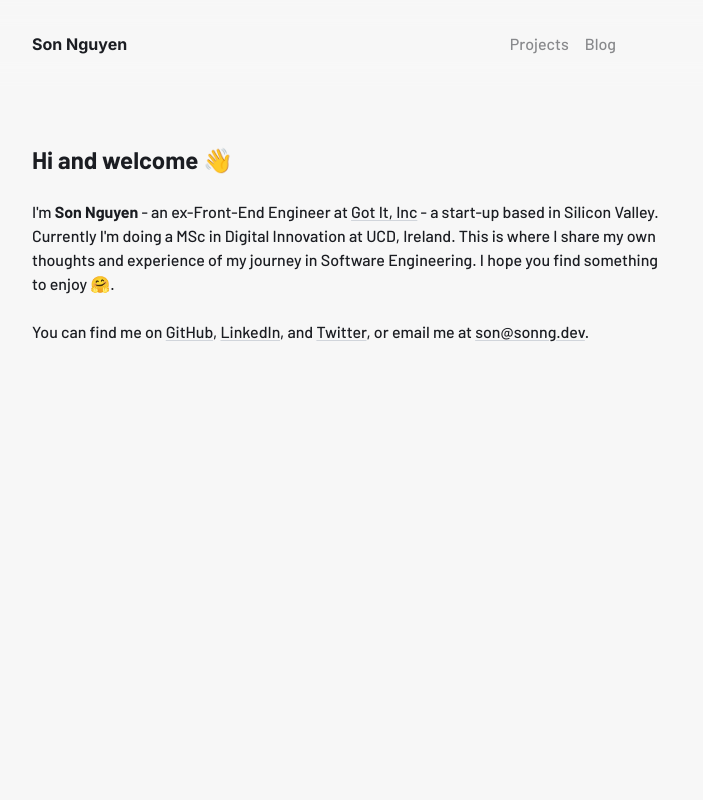
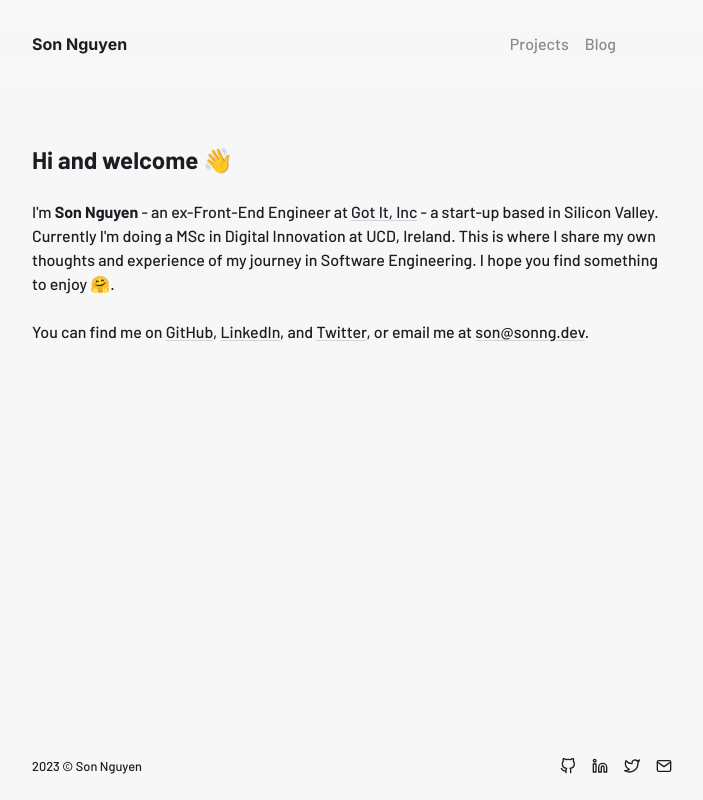
Before and after one commit to sonngdev/personal-website-23, a Next.js app: page / in a window 1280 px wide. Shown: the whole page, without its empty margins (288-991 px from the left). Built offline with nearby package versions, Linux system fonts and the light colour scheme; no server answers.

Commit message:
feat: Add footer

```diff
--- /dev/null
+++ b/components/footer.tsx
@@ -0,0 +1,29 @@
+import { GitHub, Linkedin, Twitter, Mail } from 'react-feather';
+import Container from 'components/container';
+
+export default function Footer() {
+  return (
+    <footer className="py-6">
+      <Container>
+        <div className="flex flex-col items-center gap-y-4 lg:flex-row lg:justify-between">
+          <div className="flex gap-x-4 lg:order-2">
+            <a href="https://github.com/thanhsonng" target="_blank" rel="noreferrer">
+              <GitHub size={16} />
+            </a>
+            <a href="https://www.linkedin.com/in/thanhsonng/" target="_blank" rel="noreferrer">
+              <Linkedin size={16} />
+            </a>
+            <a href="https://twitter.com/thanhsonng211" target="_blank" rel="noreferrer">
+              <Twitter size={16} />
+            </a>
+            <a href="mailto:son@sonng.dev" target="_blank" rel="noreferrer">
+              <Mail size={16} />
+            </a>
+          </div>
+
+          <small className="lg:order-1">{`${new Date().getFullYear()} © Son Nguyen`}</small>
+        </div>
+      </Container>
+    </footer>
+  );
+}
--- a/pages/_app.tsx
+++ b/pages/_app.tsx
@@ -3,7 +3,8 @@ import 'styles/rose-pine/prism-rose-pine-moon.css';
 
 import type { AppProps } from 'next/app';
 import Head from 'next/head';
-import Header from '../components/header';
+import Header from 'components/header';
+import Footer from 'components/footer';
 import { Auth0Provider } from '@auth0/auth0-react';
 import { ThemeProvider } from 'contexts/theme';
 
@@ -50,11 +51,15 @@ export default function MyApp({ Component, pageProps }: AppProps) {
       </Head>
 
       <ThemeProvider>
-        <Header />
+        <div className="min-h-screen flex flex-col">
+          <Header />
 
-        <main className="py-14">
-          <Component {...pageProps} />
-        </main>
+          <main className="py-14 flex-1">
+            <Component {...pageProps} />
+          </main>
+
+          <Footer />
+        </div>
       </ThemeProvider>
     </Auth0Provider>
   );
--- a/pages/index.tsx
+++ b/pages/index.tsx
@@ -33,7 +33,7 @@ function HomePage() {
               Twitter
             </a>
             {', or email me at '}
-            <a href="mailto:son@sonng.dev">
+            <a href="mailto:son@sonng.dev" target="_blank" rel="noreferrer">
               son@sonng.dev
             </a>
             {'.'}
```
